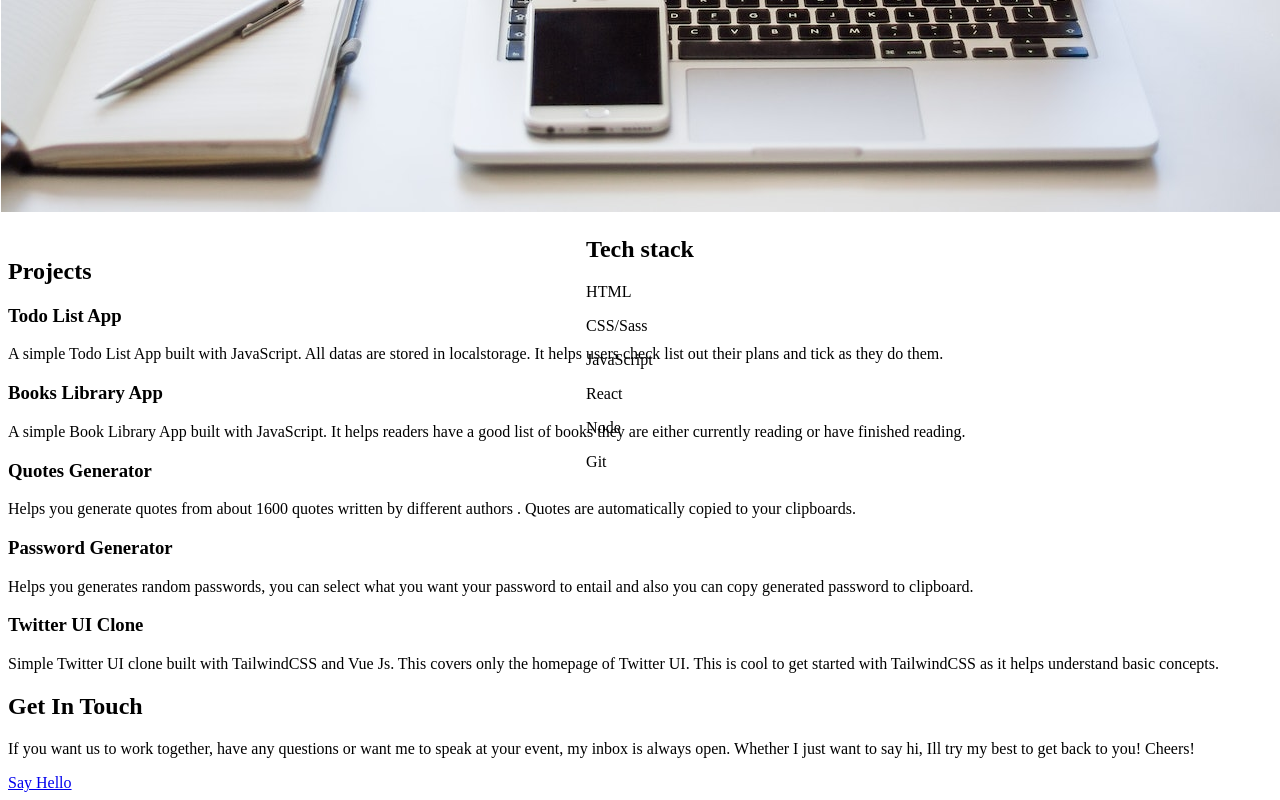
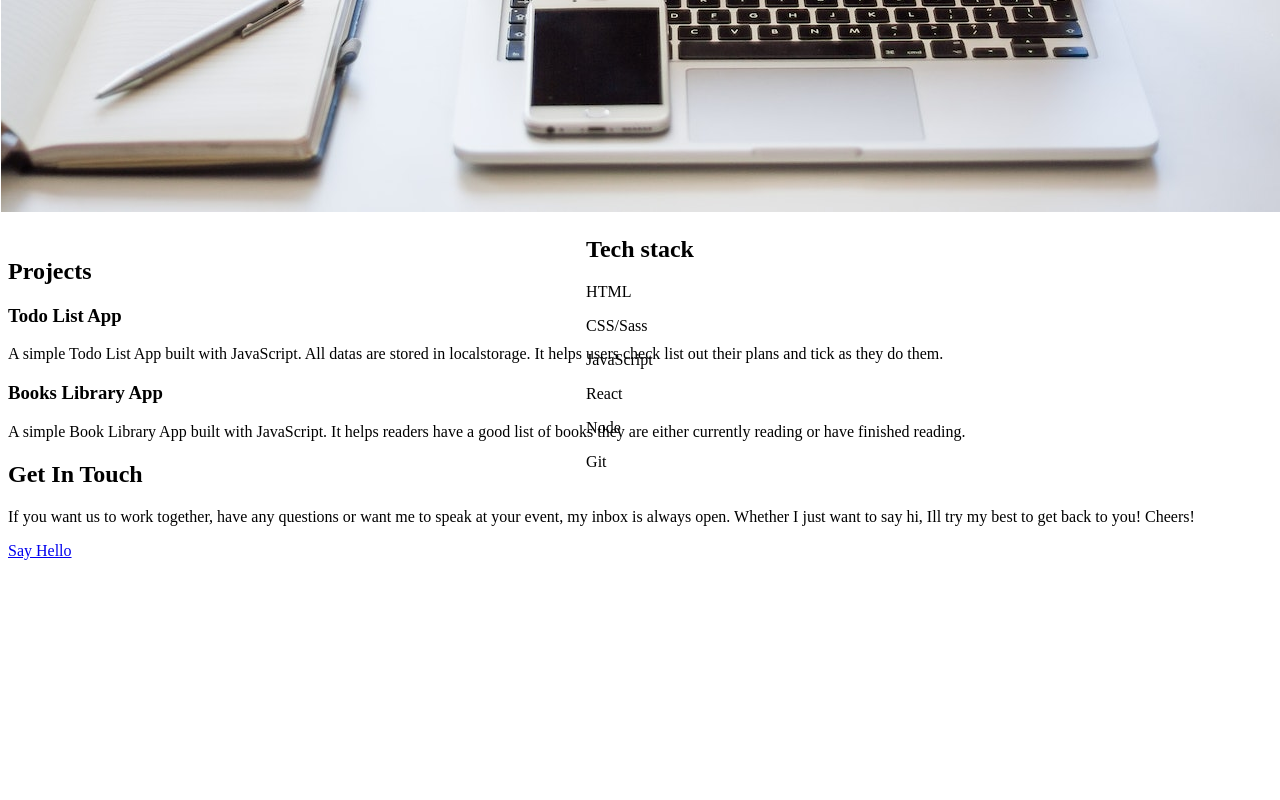
Before and after one commit to yasminwww/portfolio, a Next.js app: page / in a window 1280 px wide. Shown: the part 989-1789 px from the top of the page. After the commit the page ends 1557 px from the top, so only its background shows below. Built offline with nearby package versions, Linux system fonts and the light colour scheme.

Commit message:
changed background animation mode

```diff
--- a/components/data.js
+++ b/components/data.js
@@ -13,25 +13,25 @@ export const projectData = [
       "A simple Book Library App built with JavaScript. It helps readers have a good list of books they are either currently reading or have finished reading.",
     gitHubLink: "https://github.com/olawanlejoel/Book-Library",
   },
-  {
-    id: 3,
-    title: "Quotes Generator",
-    description:
-      "Helps you generate quotes from about 1600 quotes written by different authors . Quotes are automatically copied to your clipboards.",
-    gitHubLink: "https://github.com/olawanlejoel/random-quote-generator",
-  },
-  {
-    id: 4,
-    title: "Password Generator",
-    description:
-      "Helps you generates random passwords, you can select what you want your password to entail and also you can copy generated password to clipboard.",
-    gitHubLink: "https://github.com/olawanlejoel/Password-Generator",
-  },
-  {
-    id: 5,
-    title: "Twitter UI Clone",
-    description:
-      "Simple Twitter UI clone built with TailwindCSS and Vue Js. This covers only the homepage of Twitter UI. This is cool to get started with TailwindCSS as it helps understand basic concepts.",
-    gitHubLink: "https://github.com/olawanlejoel/TwitterUI-clone",
-  },
+  // {
+  //   id: 3,
+  //   title: "Quotes Generator",
+  //   description:
+  //     "Helps you generate quotes from about 1600 quotes written by different authors . Quotes are automatically copied to your clipboards.",
+  //   gitHubLink: "https://github.com/olawanlejoel/random-quote-generator",
+  // },
+  // {
+  //   id: 4,
+  //   title: "Password Generator",
+  //   description:
+  //     "Helps you generates random passwords, you can select what you want your password to entail and also you can copy generated password to clipboard.",
+  //   gitHubLink: "https://github.com/olawanlejoel/Password-Generator",
+  // },
+  // {
+  //   id: 5,
+  //   title: "Twitter UI Clone",
+  //   description:
+  //     "Simple Twitter UI clone built with TailwindCSS and Vue Js. This covers only the homepage of Twitter UI. This is cool to get started with TailwindCSS as it helps understand basic concepts.",
+  //   gitHubLink: "https://github.com/olawanlejoel/TwitterUI-clone",
+  // },
 ];
--- a/styles/globals.scss
+++ b/styles/globals.scss
@@ -76,7 +76,7 @@ body {
     #2c40bf
   );
   background-size: 400% 400%; /* Adjust as needed */
-  animation: gradientAnimation 10s ease infinite;
+  animation: gradientAnimation 10s ease-in-out infinite alternate;
 }
 
 .bg-circle {
```
